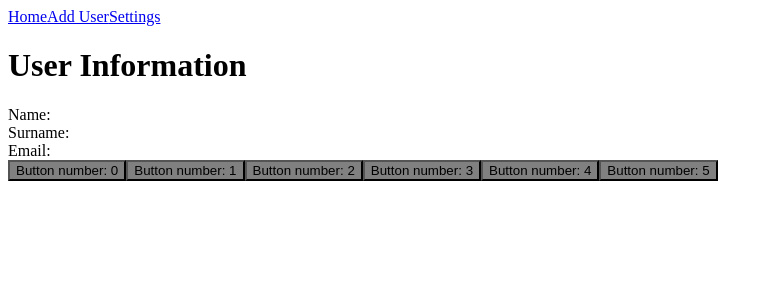
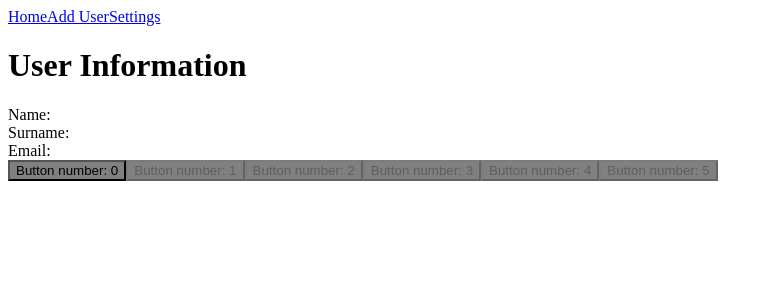
Before and after one commit to Nexware-dev/city-coffee, a React (Vite) app in the folder frontend/: page /user_detail/1 in a window 1280 px wide. Shown: the top 300 px of the page, without its empty margins (0-773 px from the left). Built offline with nearby package versions, Linux system fonts and the light colour scheme; no server answers.

Commit message:
Disable buttons that has index greater than current count

```diff
--- a/frontend/src/components/CoffeeStamps.jsx
+++ b/frontend/src/components/CoffeeStamps.jsx
@@ -48,6 +48,7 @@ function CoffeeStamps({ count, setCount, user_id }) {
           <button key={index}
                   onClick={() => handleClick(index)}
                   style={{ backgroundColor: markedStamps.includes(index) ? "green" : "gray" }}
+                  disabled={index > count}
           >Button number: {index}</button>
         ))
       }
```
Also changed, not shown: 1 other file (tests, documents, lock files or other folders).
